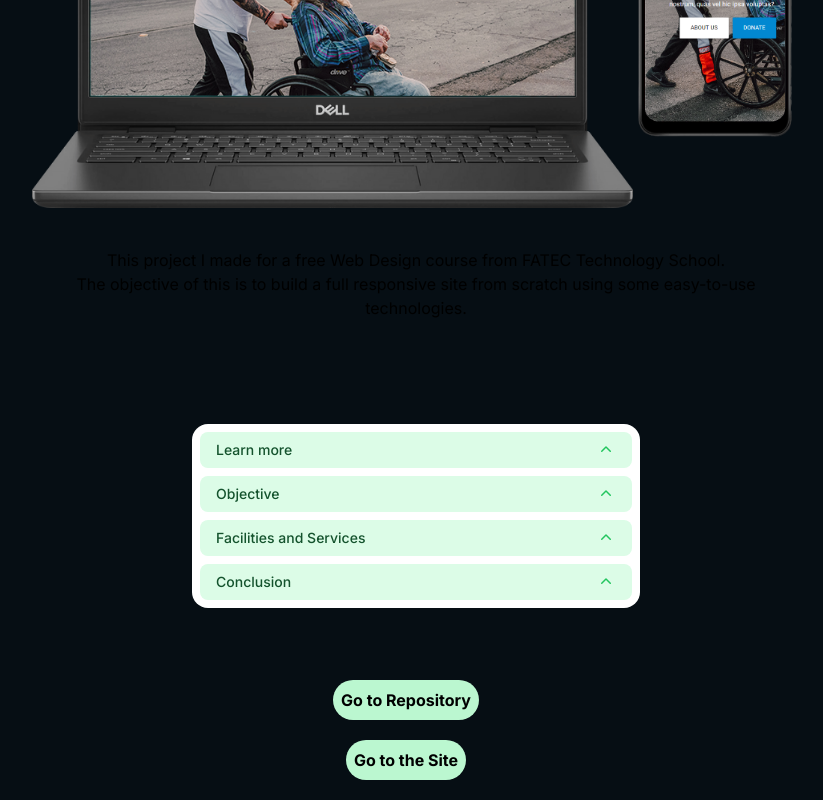
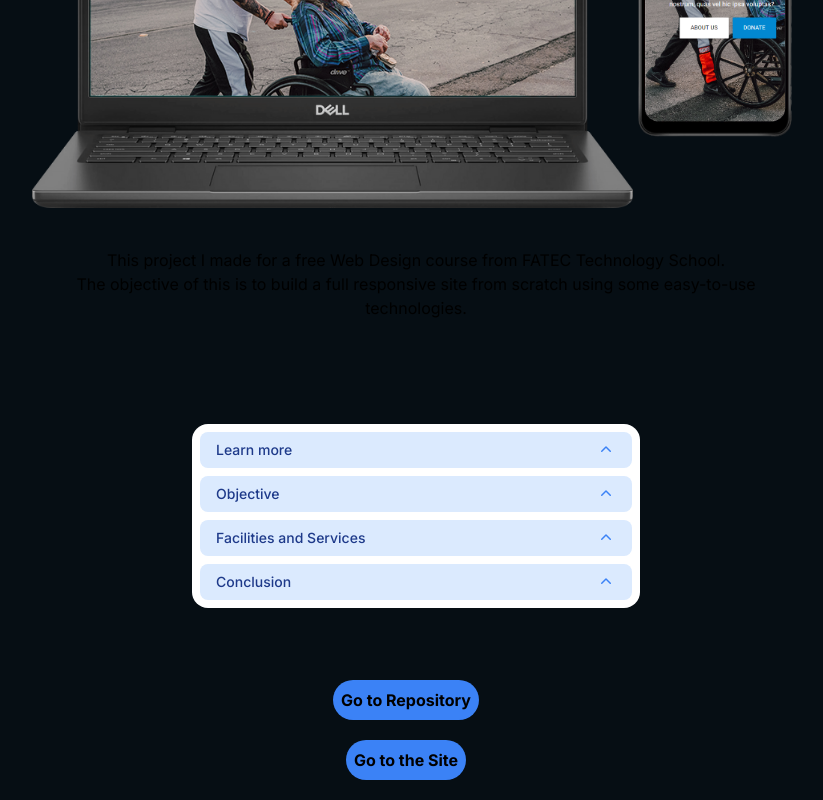
Before and after one commit to leovizeu/portfolio-vizeu, a Next.js app: page / in a window 1280 px wide. Shown: the part 2782-3582 px from the top of the page, without its empty margins (224-1047 px from the left). Built offline with nearby package versions, Linux system fonts and the light colour scheme.

Commit message:
changed colors to blue

```diff
--- a/package.json
+++ b/package.json
@@ -12,9 +12,9 @@
     "@headlessui/react": "^1.7.17",
     "@heroicons/react": "^2.1.1",
     "boxicons": "^2.1.4",
-    "next": "^14.0.4",
-    "react": "^18",
-    "react-dom": "^18",
+    "next": "^14.1.0",
+    "react": "^18.2.0",
+    "react-dom": "^18.2.0",
     "react-router-dom": "^6.21.1",
     "styled-components": "^6.1.3"
   },
--- a/src/app/Components/Disclosure.tsx
+++ b/src/app/Components/Disclosure.tsx
@@ -15,12 +15,12 @@ export default function Example() {
         <Disclosure>
           {({ open }) => (
             <>
-              <Disclosure.Button className="flex w-full justify-between rounded-lg bg-green-100 px-4 py-2 text-left text-sm font-medium text-green-900 hover:bg-green-200 focus:outline-none focus-visible:ring focus-visible:ring-green-500/75">
+              <Disclosure.Button className="flex w-full justify-between rounded-lg bg-blue-100 px-4 py-2 text-left text-sm font-medium text-blue-900 hover:bg-blue-500 focus:outline-none focus-visible:ring focus-visible:ring-blue-500/75">
                 <span>Learn more</span>
                 <ChevronUpIcon
                   className={`${
                     open ? 'rotate-180 transform' : ''
-                  } h-5 w-5 text-green-500`}
+                  } h-5 w-5 text-blue-500`}
                 />
               </Disclosure.Button>
               <Disclosure.Panel className="px-4 pb-2 pt-4 text-sm text-gray-500">
@@ -35,12 +35,12 @@ export default function Example() {
         <Disclosure as="div" className="mt-2">
           {({ open }) => (
             <>
-              <Disclosure.Button className="flex w-full justify-between rounded-lg bg-green-100 px-4 py-2 text-left text-sm font-medium text-green-900 hover:bg-green-200 focus:outline-none focus-visible:ring focus-visible:ring-green-500/75">
+              <Disclosure.Button className="flex w-full justify-between rounded-lg bg-blue-100 px-4 py-2 text-left text-sm font-medium text-blue-900 hover:bg-blue-500 focus:outline-none focus-visible:ring focus-visible:ring-blue-500/75">
                 <span>Objective</span>
                 <ChevronUpIcon
                   className={`${
                     open ? 'rotate-180 transform' : ''
-                  } h-5 w-5 text-green-500`}
+                  } h-5 w-5 text-blue-500`}
                 />
               </Disclosure.Button>
               <Disclosure.Panel className="px-4 pb-2 pt-4 text-sm text-gray-500">
@@ -56,12 +56,12 @@ export default function Example() {
         <Disclosure as="div" className="mt-2">
           {({ open }) => (
             <>
-              <Disclosure.Button className="flex w-full justify-between rounded-lg bg-green-100 px-4 py-2 text-left text-sm font-medium text-green-900 hover:bg-green-200 focus:outline-none focus-visible:ring focus-visible:ring-green-500/75">
+              <Disclosure.Button className="flex w-full justify-between rounded-lg bg-blue-100 px-4 py-2 text-left text-sm font-medium text-blue-900 hover:bg-blue-200 focus:outline-none focus-visible:ring focus-visible:ring-blue-500/75">
                 <span>Facilities and Services</span>
                 <ChevronUpIcon
                   className={`${
                     open ? 'rotate-180 transform' : ''
-                  } h-5 w-5 text-green-500`}
+                  } h-5 w-5 text-blue-500`}
                 />
               </Disclosure.Button>
               <Disclosure.Panel className="px-4 pb-2 pt-4 text-sm text-gray-500">
@@ -85,12 +85,12 @@ export default function Example() {
         <Disclosure as="div" className="mt-2">
           {({ open }) => (
             <>
-              <Disclosure.Button className="flex w-full justify-between rounded-lg bg-green-100 px-4 py-2 text-left text-sm font-medium text-green-900 hover:bg-green-200 focus:outline-none focus-visible:ring focus-visible:ring-green-500/75">
+              <Disclosure.Button className="flex w-full justify-between rounded-lg bg-blue-100 px-4 py-2 text-left text-sm font-medium text-blue-900 hover:bg-blue-200 focus:outline-none focus-visible:ring focus-visible:ring-blue-500/75">
                 <span>Conclusion</span>
                 <ChevronUpIcon
                   className={`${
                     open ? 'rotate-180 transform' : ''
-                  } h-5 w-5 text-green-500`}
+                  } h-5 w-5 text-blue-500`}
                 />
               </Disclosure.Button>
               <Disclosure.Panel className="px-4 pb-2 pt-4 text-sm text-gray-500">
--- a/src/app/Components/Header.tsx
+++ b/src/app/Components/Header.tsx
@@ -21,7 +21,7 @@ function MyHeader() {
   ]
     return (
         <header className='fixed backdrop-blur shadow-md w-full blue-sm top-0 left-0 font-mono'>
-          <div className="md:flex items-center justify-between py-8 md:px-56">
+          <div className="md:flex items-center justify-between py-8 xl:px-56">
             <div className="font-bold text-2xl cursor-pointer flex items-center text-white">
               Portfolio
             </div>
--- a/src/app/Components/Hero.tsx
+++ b/src/app/Components/Hero.tsx
@@ -53,7 +53,7 @@ function Hero() {
 
             </div>
 
-            <div className="md:py-20 md:px-80" id="about">
+            <div className="xl:py-20 xl:px-80" id="about">
                 <div className="md:flex">
                     <div className="md:flex md:items-center md:shrink-0">
                         <Image
--- a/src/app/Components/Projects.tsx
+++ b/src/app/Components/Projects.tsx
@@ -44,7 +44,7 @@ function Projects() {
       <div className="flex flex-row-reverse justify-center pr-5 pb-5">
         <CustomButtom
           title ="Go to Repository"
-          containerStyles = "bg-green-200 text-black font-bold rounded-full p-2 hover:bg-black hover:text-white"
+          containerStyles = "bg-blue-500 text-black font-bold rounded-full p-2 hover:bg-white hover:text-blue-500"
           handleClick = {handleScroll}
         />
       </div>
@@ -52,7 +52,7 @@ function Projects() {
       <div className="flex flex-row-reverse justify-center pr-5 pb-5">
         <CustomButtom
           title ="Go to the Site"
-          containerStyles = "bg-green-200 text-black font-bold rounded-full p-2 hover:bg-black hover:text-white"
+          containerStyles = "bg-blue-500 text-black font-bold rounded-full p-2 hover:bg-white hover:text-blue-500"
           handleClick = {handleScroll}
         />
       </div>
--- a/src/app/layout.tsx
+++ b/src/app/layout.tsx
@@ -18,7 +18,7 @@ export default function RootLayout({
   return (
     <html lang="en">
       <body className={inter.className}>
-        <div className='max-xl:opacity-0'>
+        <div className='max-xl:opacity-0 max-md:opacity-0'>
           <div className="custom-shape-divider-bottom-1706022153">
             <svg data-name="Layer 1" xmlns="http://www.w3.org/2000/svg" viewBox="0 0 1200 120" preserveAspectRatio="none">
                 <path d="M0,0V46.29c47.79,22.2,103.59,32.17,158,28,70.36-5.37,136.33-33.31,206.8-37.5C438.64,32.43,512.34,53.67,583,72.05c69.27,18,138.3,24.88,209.4,13.08,36.15-6,69.85-17.84,104.45-29.34C989.49,25,1113-14.29,1200,52.47V0Z" opacity=".25" className="shape-fill"></path>
--- a/src/app/page.tsx
+++ b/src/app/page.tsx
@@ -4,7 +4,7 @@ import Projects from './Components/Projects'
 
 export default function Home() {
   return (
-    <main className='bg-[#060e14] xl:px-64 lg:px-48 md:px-12 sm:px-2'>
+    <main className='bg-[#060e14] xl:px-64 xl:px-48 md:px-12 sm:px-2'>
       <Hero/>
       <Experience />
       <Projects />
```
Also changed, not shown: 1 other file (tests, documents, lock files or other folders).
